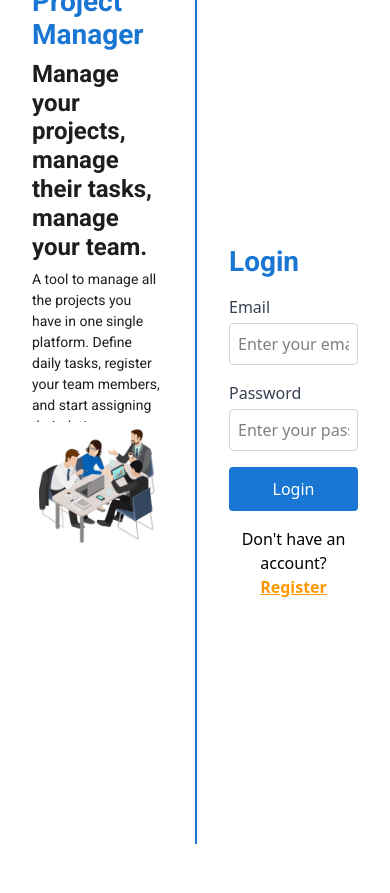
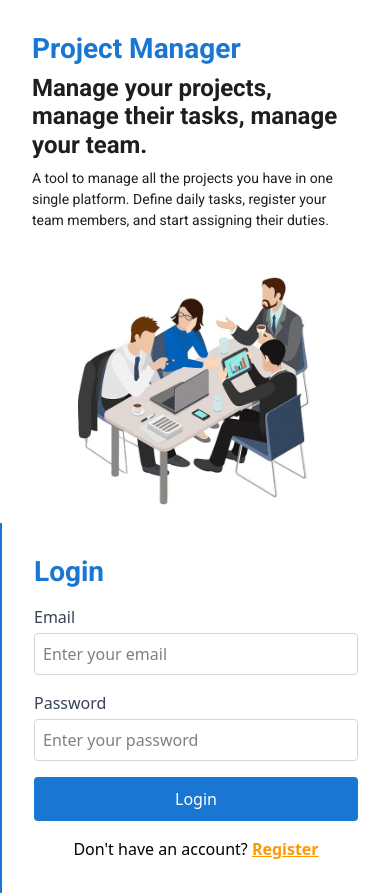
Before and after one commit to martinvega2003/devops-task-manager, a React (Vite) app in the folder client/: page /login in a window 390 px wide. Before the commit the page ends 844 px from the top, so only its background shows below. Built offline with nearby package versions, Linux system fonts and the light colour scheme.

Commit message:
Add responsiveness to the section

```diff
--- a/client/src/pages/admin/LoginPage.jsx
+++ b/client/src/pages/admin/LoginPage.jsx
@@ -56,9 +56,9 @@ const LoginPage = () => {
   };
 
   return (
-    <div className="relative flex min-h-screen">
+    <div className="relative flex flex-col md:flex-row min-h-screen">
       {/* Left Side */}
-      <div className="w-1/2 flex flex-col-reverse">
+      <div className="w-full md:w-1/2 flex flex-col-reverse">
         {/* Upper half: Image placeholder */}
         <div className="h-1/2">
           <img
@@ -82,7 +82,7 @@ const LoginPage = () => {
       </div>
 
       {/* Right Side: Login/Register Form */}
-      <div className="fixed z-10 right-0 w-1/2 min-h-full flex items-center justify-center bg-white p-8 border-l-2 border-primary">
+      <div className="md:fixed md:z-10 md:right-0 w-full md:w-1/2 min-h-full flex items-center justify-center bg-white p-8 border-l-2 border-primary">
         <form className="w-full max-w-md" onSubmit={handleSubmit}>
           <h2 className="text-heading text-primary mb-4">
             {isLogin ? 'Login' : 'Register'}
```
